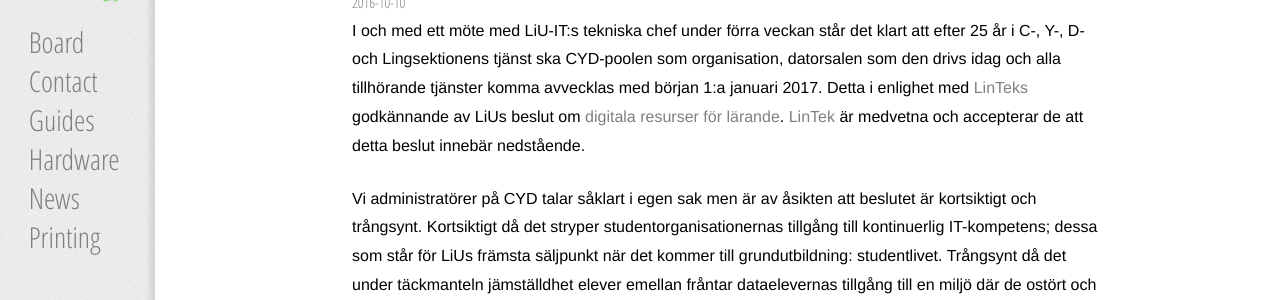
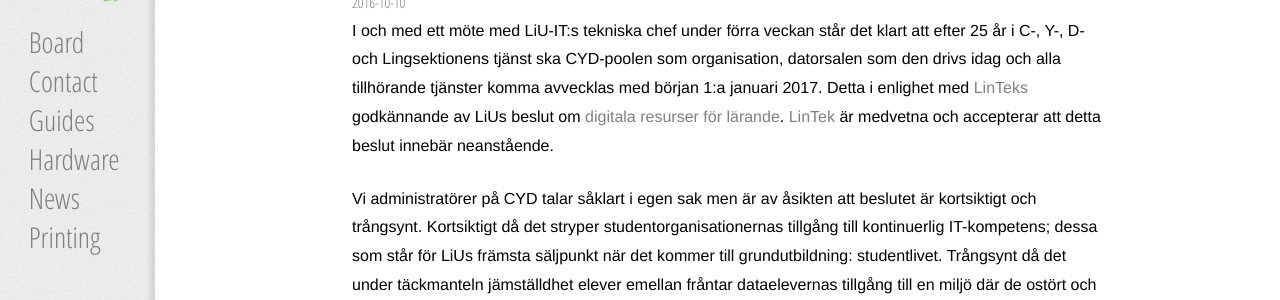
Before and after one commit to CYD-poolen/cyd.liu.se, a Jekyll site: the page built from _posts/2016-10-10-CYD-poolen-upphör-2017.md, in a window 1280 px wide and 900 px high. Shown: the part 177-477 px from the top of the window. Built offline with Jekyll 4.4.1, drawn with Linux system fonts in a browser that asks for light colours.

Commit message:
Corrected scentence

```diff
--- a/_posts/2016-10-10-CYD-poolen-upphör-2017.md
+++ b/_posts/2016-10-10-CYD-poolen-upphör-2017.md
@@ -3,7 +3,7 @@
 title: CYD-poolen upphör 2017
 ---
 
-I och med ett möte med LiU-IT:s tekniska chef under förra veckan står det klart att efter 25 år i C-, Y-, D- och Lingsektionens tjänst ska CYD-poolen som organisation, datorsalen som den drivs idag och alla tillhörande tjänster komma avvecklas med början 1:a januari 2017. Detta i enlighet med [LinTeks](mailto:lintek@lintek.liu.se) godkännande av LiUs beslut om [digitala resurser för lärande]({{ site.baseurl }}/pdf/Beslut LiU-2016-00818 Digitala resurser för lärande.pdf). [LinTek](mailto:lintek@lintek.liu.se) är medvetna och accepterar de att detta beslut innebär nedstående.
+I och med ett möte med LiU-IT:s tekniska chef under förra veckan står det klart att efter 25 år i C-, Y-, D- och Lingsektionens tjänst ska CYD-poolen som organisation, datorsalen som den drivs idag och alla tillhörande tjänster komma avvecklas med början 1:a januari 2017. Detta i enlighet med [LinTeks](mailto:lintek@lintek.liu.se) godkännande av LiUs beslut om [digitala resurser för lärande]({{ site.baseurl }}/pdf/Beslut LiU-2016-00818 Digitala resurser för lärande.pdf). [LinTek](mailto:lintek@lintek.liu.se) är medvetna och accepterar att detta beslut innebär neanstående.
 
 Vi administratörer på CYD talar såklart i egen sak men är av åsikten att beslutet är kortsiktigt och trångsynt. Kortsiktigt då det stryper studentorganisationernas tillgång till kontinuerlig IT-kompetens; dessa som står för LiUs främsta säljpunkt när det kommer till grundutbildning: studentlivet. Trångsynt då det under täckmanteln jämställdhet elever emellan fråntar dataelevernas tillgång till en miljö där de ostört och i gemenskap med sina kursare kan arbeta på sin utbildning.
 
```
